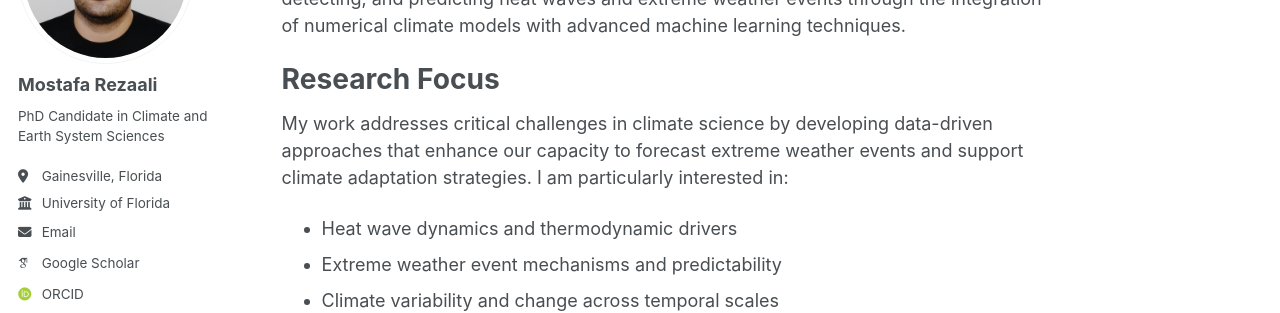
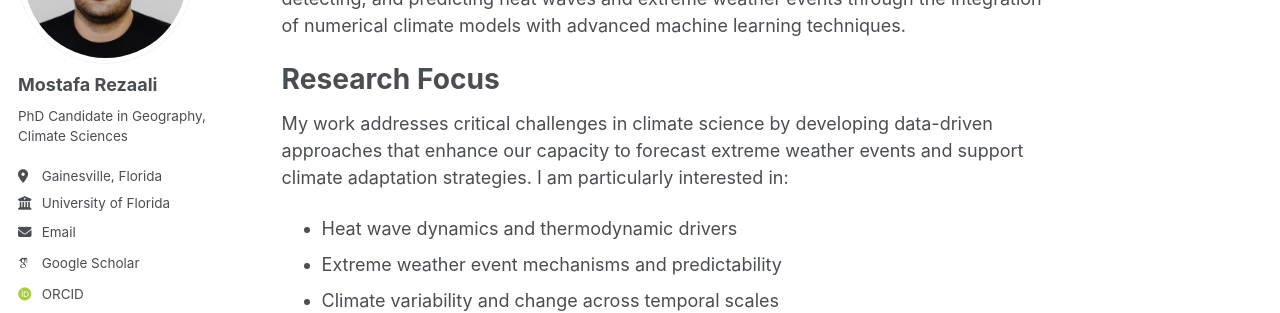
Before and after one commit to Mostafa-Rezaali/Mostafa-Rezaali.github.io, a Jekyll site: the page built from _pages/about.md, in a window 1280 px wide. Shown: the part 210-523 px from the top of the page. Built offline with Jekyll 4.4.1, drawn with Linux system fonts in a browser that asks for light colours; some web fonts are replaced.

Commit message:
Update bio to reflect new academic focus

```diff
--- a/_config.yml
+++ b/_config.yml
@@ -25,7 +25,7 @@ author:
   avatar           : "profile.png"
   name             : "Mostafa Rezaali"
   pronouns         : # example: "she/her"
-  bio              : "PhD Candidate in Climate and Earth System Sciences"
+  bio              : "PhD Candidate in Geography, Climate Sciences"
   location         : "Gainesville, Florida"
   employer         : "University of Florida"
   uri              : # URL
```
